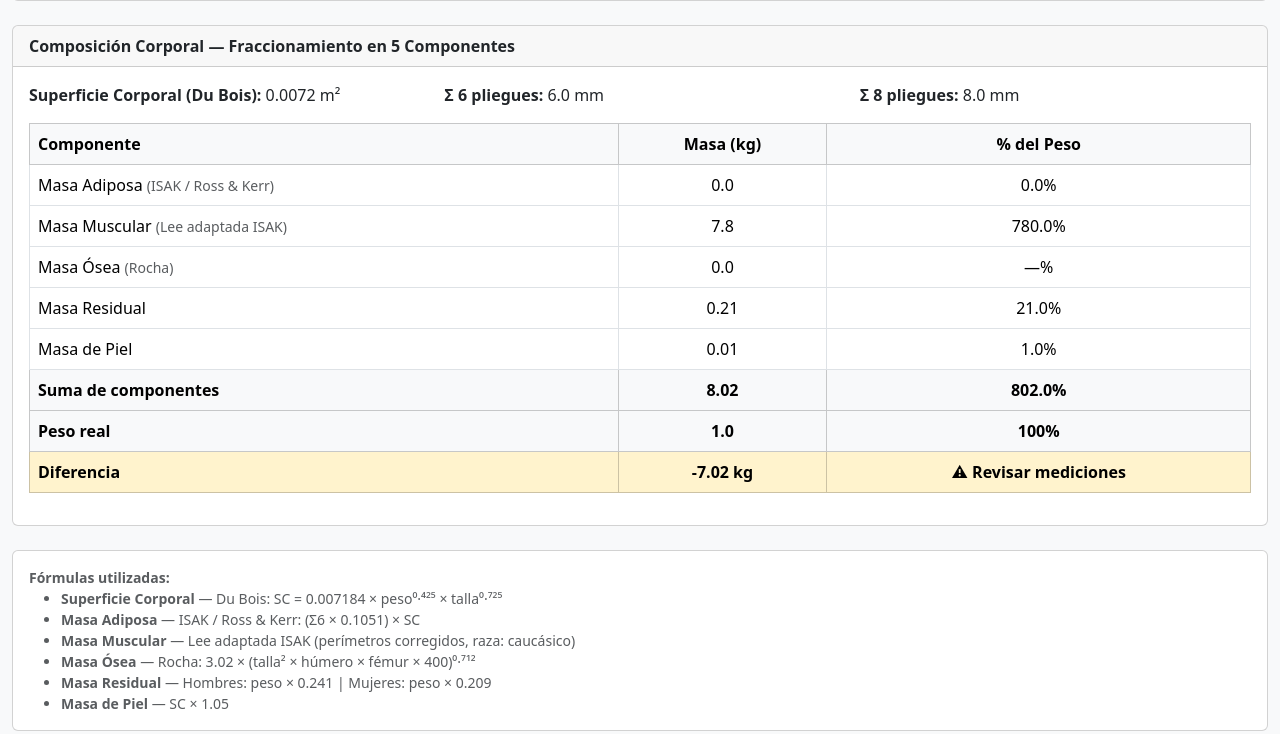
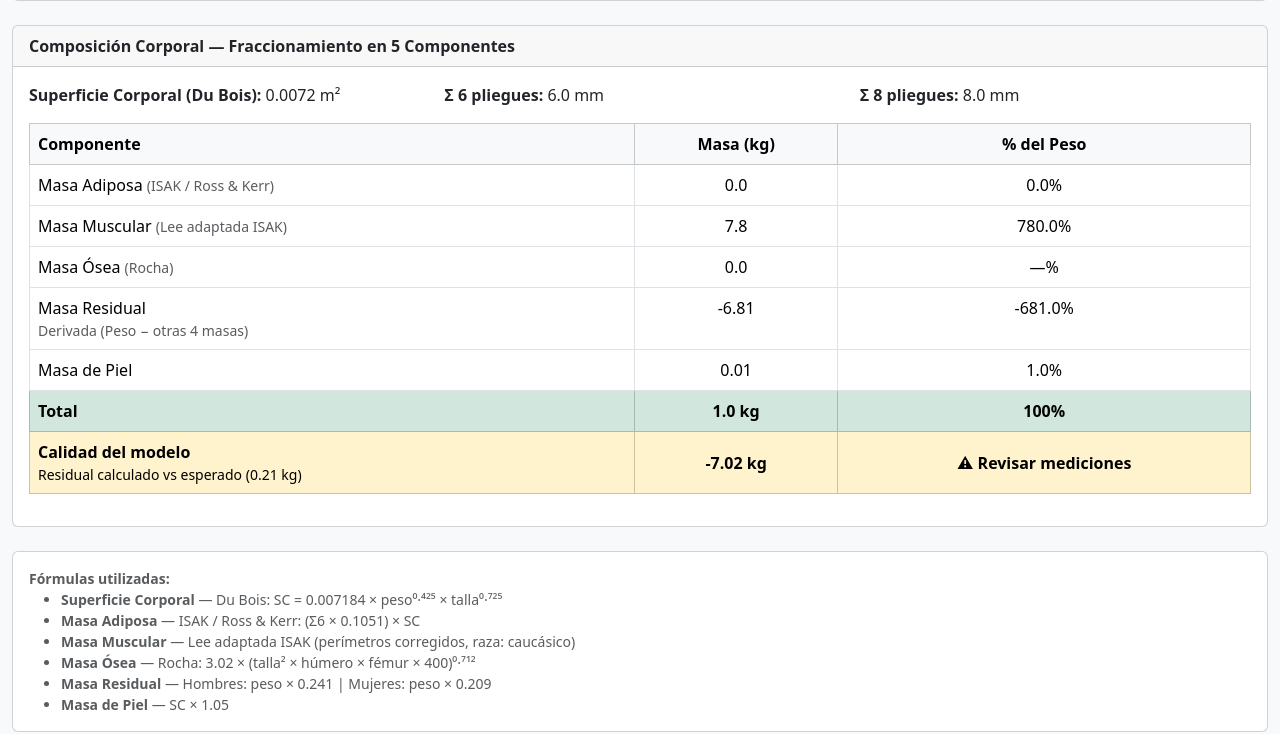
Before and after one commit to TomasCielli/sistema-antropometrias, a Flask app: page /antropometrias/1/informe in a window 1280 px wide. Shown: the part 762-1496 px from the top of the page. Run offline with Flask 3, Linux system fonts and the light colour scheme; tables that the repository leaves empty hold one stand-in row (values such as "Sample post"); some libraries are stand-ins or nearby versions.

Commit message:
fix: close 5-component model by deriving residual mass as remainder
Residual = peso - (adiposa + muscular + osea + piel) so model always
sums to 100%. Expected residual (0.241/0.209 x peso) shown as quality
indicator — large deviation flags measurement or formula inconsistency.

```diff
--- a/models/informes.py
+++ b/models/informes.py
@@ -146,7 +146,12 @@ def calcular_masa_piel(sc):
 # --- COMPOSICIÓN COMPLETA (para informe individual) ---
 
 def calcular_composicion_completa(jugador, antropometria):
-    """Calculate full 5-component body composition model."""
+    """Calculate full 5-component body composition model.
+
+    Residual mass is derived as the remainder (peso - other 4 components)
+    so the model always closes to 100%. The expected residual (fixed fraction)
+    is shown as a quality indicator — large deviation signals measurement error.
+    """
     peso = antropometria.get("peso")
     talla = antropometria.get("talla_corporal")
     sexo = jugador.get("sexo")
@@ -160,16 +165,17 @@ def calcular_composicion_completa(jugador, antropometria):
     masa_adiposa, pct_grasa = calcular_masa_adiposa(antropometria, peso, talla)
     masa_muscular = calcular_masa_muscular(antropometria, talla, sexo, edad)
     masa_osea = calcular_masa_osea(talla, antropometria.get("femoral"), antropometria.get("humeral"))
-    masa_residual = calcular_masa_residual(peso, sexo)
     masa_piel = calcular_masa_piel(sc)
 
-    # Validation: sum of components vs weight
-    suma_componentes = None
-    diferencia = None
-    if all(v is not None for v in [masa_adiposa, masa_muscular, masa_osea, masa_residual, masa_piel]):
-        suma_componentes = round(masa_adiposa + masa_muscular + masa_osea + masa_residual + masa_piel, 2)
-        if peso:
-            diferencia = round(peso - suma_componentes, 2)
+    # Residual = remainder so model always closes to 100%
+    masa_residual = None
+    residual_esperado = calcular_masa_residual(peso, sexo)
+    desviacion_residual = None
+
+    if all(v is not None for v in [peso, masa_adiposa, masa_muscular, masa_osea, masa_piel]):
+        masa_residual = round(peso - masa_adiposa - masa_muscular - masa_osea - masa_piel, 2)
+        if residual_esperado is not None:
+            desviacion_residual = round(masa_residual - residual_esperado, 2)
 
     return {
         "edad": edad,
@@ -184,10 +190,12 @@ def calcular_composicion_completa(jugador, antropometria):
         "pct_osea": round((masa_osea / peso) * 100, 2) if masa_osea and peso else None,
         "masa_residual": masa_residual,
         "pct_residual": round((masa_residual / peso) * 100, 2) if masa_residual and peso else None,
+        "residual_esperado": residual_esperado,
+        "desviacion_residual": desviacion_residual,
         "masa_piel": masa_piel,
         "pct_piel": round((masa_piel / peso) * 100, 2) if masa_piel and peso else None,
-        "suma_componentes": suma_componentes,
-        "diferencia_peso": diferencia,
+        "suma_componentes": peso,  # always closes
+        "diferencia_peso": 0,
     }
 
 
--- a/templates/antropometrias/informe.html
+++ b/templates/antropometrias/informe.html
@@ -95,7 +95,10 @@
                         <td class="text-center">{{ comp.pct_osea if comp.pct_osea is not none else '—' }}%</td>
                     </tr>
                     <tr>
-                        <td>Masa Residual</td>
+                        <td>
+                            Masa Residual
+                            <small class="text-muted d-block">Derivada (Peso − otras 4 masas)</small>
+                        </td>
                         <td class="text-center">{{ comp.masa_residual if comp.masa_residual is not none else '—' }}</td>
                         <td class="text-center">{{ comp.pct_residual if comp.pct_residual is not none else '—' }}%</td>
                     </tr>
@@ -106,28 +109,20 @@
                     </tr>
                 </tbody>
                 <tfoot class="table-light">
-                    <tr>
-                        <th>Suma de componentes</th>
-                        <th class="text-center">{{ comp.suma_componentes if comp.suma_componentes is not none else '—' }}</th>
-                        <th class="text-center">
-                            {% if comp.suma_componentes is not none and antropometria.peso %}
-                                {{ ((comp.suma_componentes / antropometria.peso) * 100) | round(1) }}%
-                            {% else %}
-                                —
-                            {% endif %}
-                        </th>
-                    </tr>
-                    <tr>
-                        <th>Peso real</th>
-                        <th class="text-center">{{ antropometria.peso if antropometria.peso is not none else '—' }}</th>
+                    <tr class="table-success">
+                        <th>Total</th>
+                        <th class="text-center">{{ antropometria.peso if antropometria.peso is not none else '—' }} kg</th>
                         <th class="text-center">100%</th>
                     </tr>
-                    {% if comp.diferencia_peso is not none %}
-                    <tr class="{{ 'table-warning' if comp.diferencia_peso|abs > 2 else 'table-success' }}">
-                        <th>Diferencia</th>
-                        <th class="text-center">{{ comp.diferencia_peso }} kg</th>
+                    {% if comp.desviacion_residual is not none %}
+                    <tr class="{{ 'table-warning' if comp.desviacion_residual|abs > 3 else 'table-light' }}">
+                        <th>
+                            Calidad del modelo
+                            <small class="fw-normal d-block">Residual calculado vs esperado ({{ comp.residual_esperado }} kg)</small>
+                        </th>
+                        <th class="text-center">{{ comp.desviacion_residual }} kg</th>
                         <th class="text-center">
-                            {% if comp.diferencia_peso|abs > 2 %}
+                            {% if comp.desviacion_residual|abs > 3 %}
                                 ⚠ Revisar mediciones
                             {% else %}
                                 OK
```
Also changed, not shown: templates/antropometrias/informe_pdf.html (+9 -18 lines).
